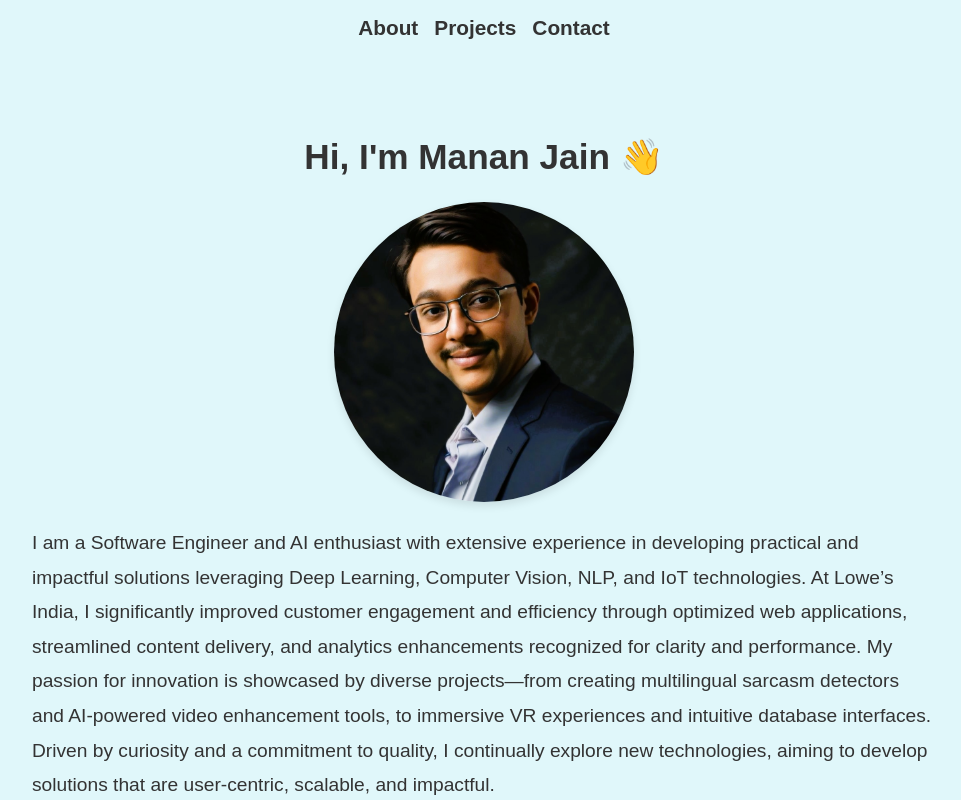
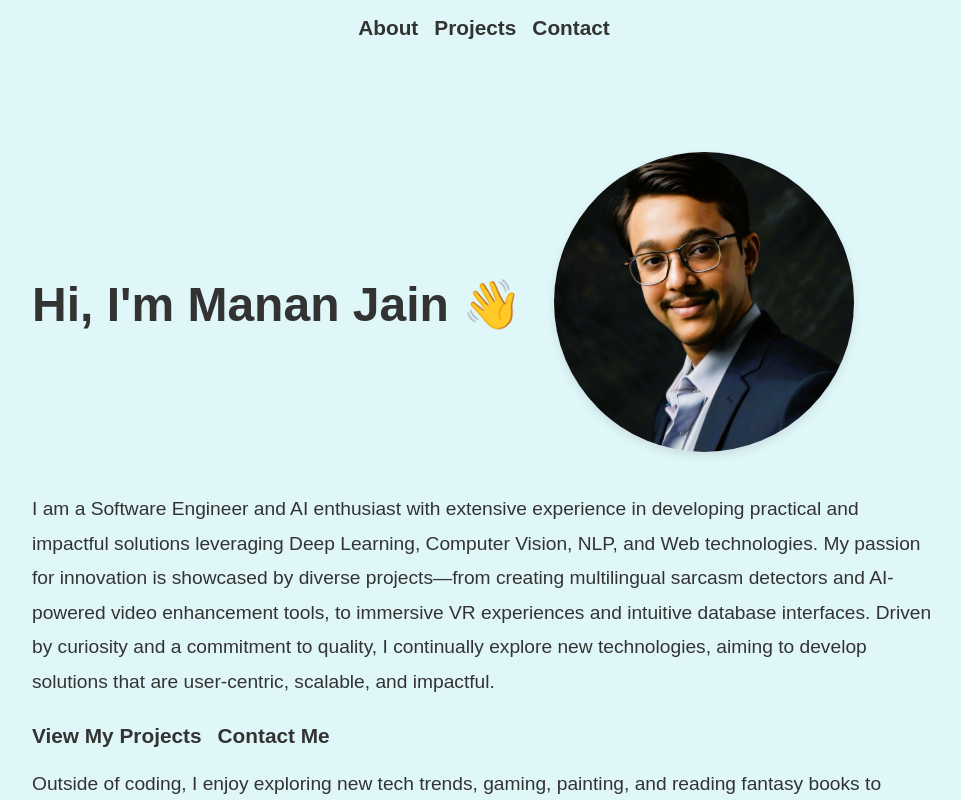
Before and after one commit to mananjen/portfolio-website, a React (Create React App) app: page /#/about in a window 1280 px wide. Shown: the top 800 px of the page, without its empty margins (156-1117 px from the left). Built offline with nearby package versions, Linux system fonts and the light colour scheme.

Commit message:
QOL updates

```diff
--- a/public/index.html
+++ b/public/index.html
@@ -24,7 +24,7 @@
       work correctly both with client-side routing and a non-root public URL.
       Learn how to configure a non-root public URL by running `npm run build`.
     -->
-    <title>React App</title>
+    <title>Manan Jain</title>
   </head>
   <body>
     <noscript>You need to enable JavaScript to run this app.</noscript>
--- a/src/components/Dropdown.jsx
+++ b/src/components/Dropdown.jsx
@@ -66,22 +66,7 @@ const DropdownList = styled.ul`
   padding: 0;
 `;
 
-const DropdownItem = styled.li`
-  a {
-    display: block;
-    padding: 10px 14px;
-    text-decoration: none;
-    color: ${props => props.theme.colors.text};
-    font-size: 1.3rem; /* Increased font size */
-    font-weight: 700;  /* Increased font weight */
-    transition: color 0.3s ease, background-color 0.3s ease;
-
-    &:hover {
-      color: ${props => props.theme.colors.highlight};
-      background-color: #f1f1f1;
-    }
-  }
-`;
+const DropdownItem = styled.li``;
 
 const StyledLink = styled(Link)`
   display: block;
@@ -114,6 +99,11 @@ const Dropdown = ({ items }) => {
     return () => document.removeEventListener('mousedown', handleClickOutside);
   }, []);
 
+  // Close dropdown after clicking a link
+  const handleLinkClick = () => {
+    setIsOpen(false);
+  };
+
   return (
     <DropdownContainer ref={dropdownRef}>
       <DropdownToggle onClick={() => setIsOpen(!isOpen)}>
@@ -127,7 +117,7 @@ const Dropdown = ({ items }) => {
         <DropdownList>
           {items.map((item, index) => (
             <DropdownItem key={index}>
-              <StyledLink to={item.href}>
+              <StyledLink to={item.href} onClick={handleLinkClick}>
                 {item.label}
               </StyledLink>
             </DropdownItem>
--- a/src/components/Header.jsx
+++ b/src/components/Header.jsx
@@ -1,38 +1,46 @@
 // src/components/Header.jsx
 import React from 'react';
+import { useLocation } from 'react-router-dom';
 import styled from 'styled-components';
 import { device } from '../constants/screenSizes';
 import Dropdown from './Dropdown';
 import CustomLink from './CustomLink';
 
 const StyledHeader = styled.header`
-  width: 100%;
-  box-sizing: border-box;
   background-color: ${props => props.theme.colors.primary};
   color: ${props => props.theme.colors.text};
   padding: 1rem;
   font-size: 1.2rem;
   font-weight: 700;
   position: relative;
+  display: flex;
+  justify-content: center;
+  align-items: center;
 `;
 
-// Desktop navigation: centered links
 const DesktopNav = styled.nav`
   display: none;
+  gap: 1rem;
 
   @media ${device.desktop} {
     display: flex;
-    justify-content: center;
-    gap: 1rem;
   }
 `;
 
-// Mobile navigation: hamburger icon in top left corner
 const MobileNav = styled.div`
   position: absolute;
   left: 1rem;
   top: 1rem;
-  z-index: 10;
+
+  @media ${device.desktop} {
+    display: none;
+  }
+`;
+
+const PageTitle = styled.div`
+  font-size: 1.5rem;
+  font-weight: bold;
+  text-transform: capitalize;
 
   @media ${device.desktop} {
     display: none;
@@ -40,20 +48,38 @@ const MobileNav = styled.div`
 `;
 
 const Header = () => {
+  const location = useLocation();
+
+  // Helper function to map paths to titles
+  const getPageTitle = (pathname) => {
+    switch (pathname) {
+      case '/about':
+        return 'About';
+      case '/projects':
+        return 'Projects';
+      case '/contact':
+        return 'Contact Me';
+      default:
+        return '';
+    }
+  };
+
   const navItems = [
     { href: "/about", label: "About" },
     { href: "/projects", label: "Projects" },
     { href: "/contact", label: "Contact" },
   ];
 
+  const currentPage = getPageTitle(location.pathname);
+
   return (
     <StyledHeader>
-      {/* Mobile Navigation: Hamburger in top left */}
       <MobileNav>
         <Dropdown items={navItems} />
       </MobileNav>
 
-      {/* Desktop Navigation: Centered links */}
+      <PageTitle>{currentPage}</PageTitle>
+
       <DesktopNav>
         {navItems.map((item, index) => (
           <CustomLink key={index} to={item.href}>
--- a/src/pages/About.jsx
+++ b/src/pages/About.jsx
@@ -3,6 +3,7 @@ import React from 'react';
 import styled from 'styled-components';
 import { device } from '../constants/screenSizes';
 import ImageComponent from '../components/ImageComponent';
+import CustomLink from '../components/CustomLink';
 import profilePic from '../assets/profile_pic.JPG';
 
 const AboutContainer = styled.section`
@@ -16,7 +17,7 @@ const AboutContainer = styled.section`
   @media ${device.desktop} {
     flex-direction: row;
     gap: 3rem;
-    align-items: flex-start;
+    align-items: center;
   }
 `;
 
@@ -25,52 +26,82 @@ const ProfileImage = styled(ImageComponent)`
   height: 250px;
   border-radius: 50%;
   object-fit: cover;
-  margin-bottom: 2rem;
-  overflow: hidden;
-
-  img {
-    width: 100%;
-    height: 100%;
-    object-fit: cover;
-  }
+  margin-top: 2rem;
 
   @media ${device.desktop} {
     width: 300px;
     height: 300px;
-    margin-bottom: 0;
+    margin-top: 0;
   }
 `;
 
 const TextContent = styled.div`
   text-align: center;
+  display: flex;
+  flex-direction: column;
+  align-items: center;
 
   @media ${device.desktop} {
     text-align: left;
+    align-items: flex-start;
+  }
+`;
+
+const TitleImageWrapper = styled.div`
+  display: flex;
+  flex-direction: column;
+  align-items: center;
+
+  @media ${device.desktop} {
+    flex-direction: row;
+    align-items: center;
+    gap: 2rem;
   }
 `;
 
 const Title = styled.h1`
-  font-size: 2.2rem;
-  text-align: center;
-  margin-bottom: 1.5rem;
+  font-size: 2.5rem;
+  margin-bottom: 0;
   color: ${props => props.theme.colors.text};
+
+  @media ${device.desktop} {
+    font-size: 3rem;
+    margin-bottom: 0;
+  }
 `;
 
 const Description = styled.p`
   font-size: 1.2rem;
   line-height: 1.8;
   color: ${props => props.theme.colors.text};
+  margin-bottom: 1.5rem;
+`;
+
+const LinksContainer = styled.div`
+  display: flex;
+  gap: 1rem;
+  justify-content: center;
+
+  @media ${device.desktop} {
+    justify-content: flex-start;
+  }
 `;
 
 const About = () => {
   return (
     <AboutContainer>
       <TextContent>
-        <Title>Hi, I'm Manan Jain 👋</Title>
-        <ProfileImage src={profilePic} alt="Manan Jain Profile" />
+        <TitleImageWrapper>
+          <Title>Hi, I'm Manan Jain 👋</Title>
+          <ProfileImage src={profilePic} alt="Manan Jain Profile" />
+        </TitleImageWrapper>
         <Description>
-        I am a Software Engineer and AI enthusiast with extensive experience in developing practical and impactful solutions leveraging Deep Learning, Computer Vision, NLP, and IoT technologies. At Lowe’s India, I significantly improved customer engagement and efficiency through optimized web applications, streamlined content delivery, and analytics enhancements recognized for clarity and performance. My passion for innovation is showcased by diverse projects—from creating multilingual sarcasm detectors and AI-powered video enhancement tools, to immersive VR experiences and intuitive database interfaces. Driven by curiosity and a commitment to quality, I continually explore new technologies, aiming to develop solutions that are user-centric, scalable, and impactful.
+          I am a Software Engineer and AI enthusiast with extensive experience in developing practical and impactful solutions leveraging Deep Learning, Computer Vision, NLP, and Web technologies. My passion for innovation is showcased by diverse projects—from creating multilingual sarcasm detectors and AI-powered video enhancement tools, to immersive VR experiences and intuitive database interfaces. Driven by curiosity and a commitment to quality, I continually explore new technologies, aiming to develop solutions that are user-centric, scalable, and impactful.
         </Description>
+        <LinksContainer>
+          <CustomLink to="/projects">View My Projects</CustomLink>
+          <CustomLink to="/contact">Contact Me</CustomLink>
+        </LinksContainer>
         <Description>
           Outside of coding, I enjoy exploring new tech trends, gaming, painting, and reading fantasy books to discover new inspirations.
         </Description>
--- a/src/pages/Contact.jsx
+++ b/src/pages/Contact.jsx
@@ -23,10 +23,10 @@ const Title = styled.h1`
   margin-bottom: 1rem;
 `;
 
-const Description = styled.p`
-  font-size: 1.1rem;
-  margin-bottom: 2rem;
-`;
+// const Description = styled.p`
+//   font-size: 1.1rem;
+//   margin-bottom: 2rem;
+// `;
 
 const ContactList = styled.ul`
   list-style: none;
@@ -60,10 +60,10 @@ const IconWrapper = styled.span`
 const Contact = () => {
   return (
     <ContactContainer>
-      <Title>Contact Me</Title>
-      <Description>
-        Feel free to reach out via any of the following methods:
-      </Description>
+      {/* <Title>Contact Me</Title> */}
+      {/* <Description> */}
+      <Title>Feel free to reach out via any of the following methods:</Title>
+      {/* </Description> */}
       <ContactList>
         <ContactItem>
           <IconWrapper><FaEnvelope /></IconWrapper>
```
